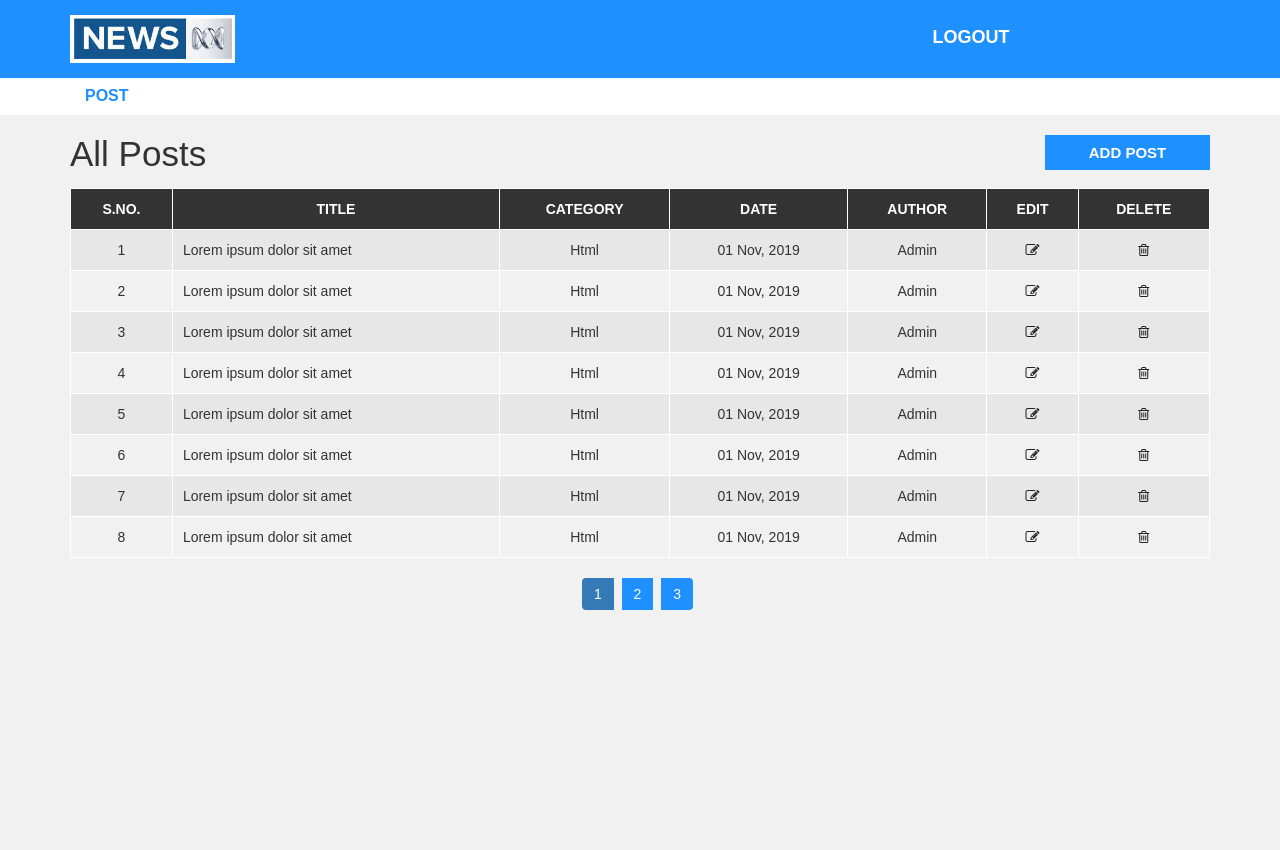
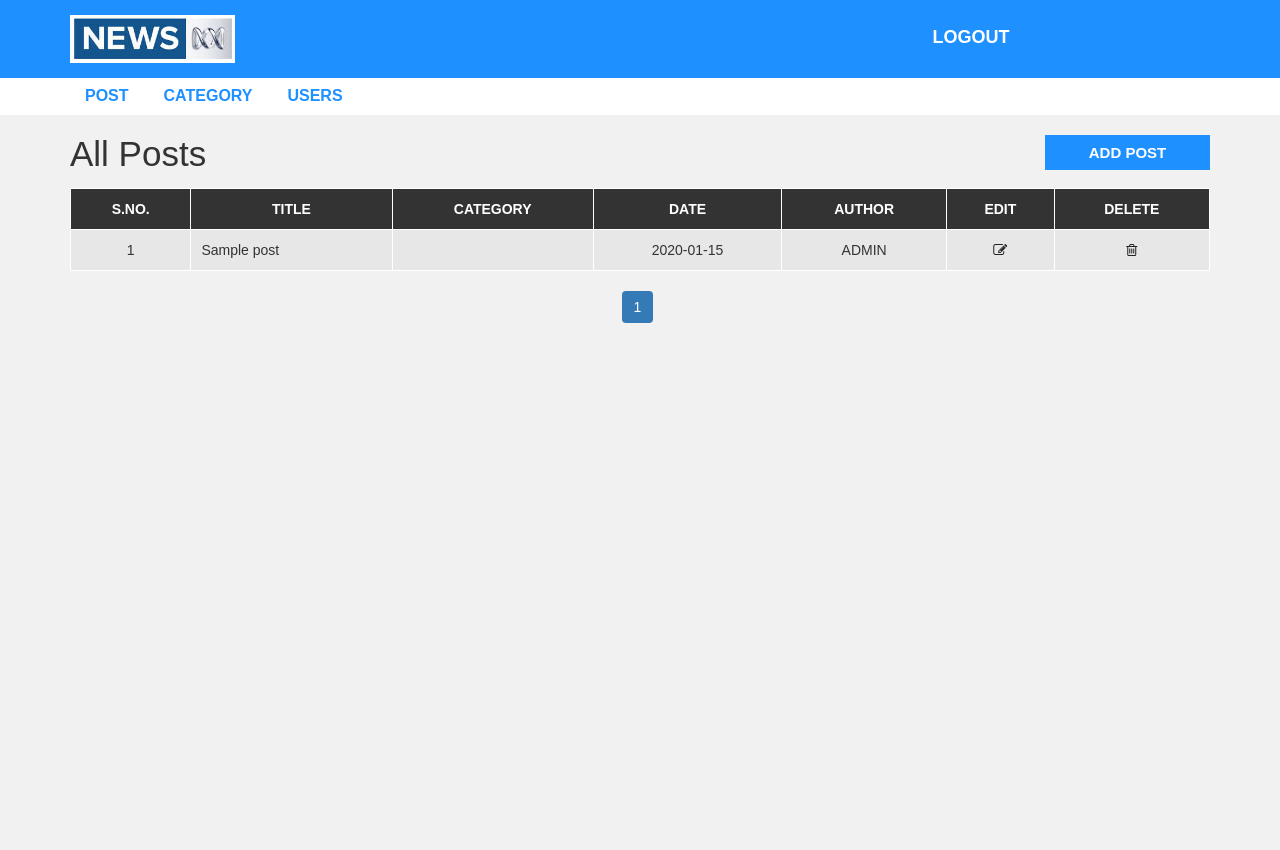
Before and after one commit to Jenil45/News-Template-Website, a PHP site: page /news-template/admin/post.php?page=1 in a window 1280 px wide. Shown: the top 850 px of the page. Run offline with PHP 8.4, Linux system fonts and the light colour scheme; the visitor is signed in with stand-in values (Sample User, id 1); tables that the repository leaves empty hold one stand-in row (values such as "Sample post").

Commit message:
Update post.php

```diff
--- a/admin/post.php
+++ b/admin/post.php
@@ -1,13 +1,4 @@
 <?php include "header.php";
-
-    // session_start();
-    // if(isset($_SESSION['username']))
-    // {
-    //     echo '<div class="alert alert-success" role="alert">
-    //             You are loggedin
-    //           </div>';
-    // }
-
 ?>
   <div id="admin-content">
       <div class="container">
@@ -19,7 +10,47 @@
                   <a class="add-new" href="add-post.php">add post</a>
               </div>
               <div class="col-md-12">
-                  <table class="content-table">
+
+                            <?php
+                                include "connect.php";
+
+                                $limit = 3;
+
+                                if(isset($_GET['page']))
+                                {
+                                    $page = $_GET['page'];
+                                }
+
+                                else
+                                {
+                                    $page = 1;
+                                }
+
+                                $offset = ($page-1)*$limit;
+
+                                if($_SESSION['role'] == 1)
+                                {
+                                    $sql = "SELECT * FROM post
+                                    LEFT JOIN category ON post.category=category.category_id
+                                    LEFT JOIN user ON post.author=user.user_id
+                                    ORDER BY post.post_id DESC LIMIT $offset , $limit";
+                                    $result = mysqli_query($connection ,$sql) or die("Query failed");
+                                }
+
+                                elseif($_SESSION['role'] == 0)
+                                {
+                                    $sql = "SELECT * FROM post
+                                    LEFT JOIN category ON post.category=category.category_id
+                                    LEFT JOIN user ON post.author=user.user_id
+                                    WHERE post.author={$_SESSION['user_id']}
+                                    ORDER BY post.post_id DESC LIMIT $offset , $limit";
+                                    $result = mysqli_query($connection ,$sql) or die("Query failed");
+                                }
+
+                                if(mysqli_num_rows($result) > 0)
+                                {
+
+                                    echo '<table class="content-table">
                                     <thead>
                                         <th>S.No.</th>
                                         <th>Title</th>
@@ -29,86 +60,72 @@
                                         <th>Edit</th>
                                         <th>Delete</th>
                                     </thead>
-                      <tbody>
-                          <tr>
-                              <td class='id'>1</td>
-                              <td>Lorem ipsum dolor sit amet</td>
-                              <td>Html</td>
-                              <td>01 Nov, 2019</td>
-                              <td>Admin</td>
-                              <td class='edit'><a href='update-post.php'><i class='fa fa-edit'></i></a></td>
-                              <td class='delete'><a href='delete-post.php'><i class='fa fa-trash-o'></i></a></td>
-                          </tr>
-                          <tr>
-                              <td class='id'>2</td>
-                              <td>Lorem ipsum dolor sit amet</td>
-                              <td>Html</td>
-                              <td>01 Nov, 2019</td>
-                              <td>Admin</td>
-                              <td class='edit'><a href='update-post.php'><i class='fa fa-edit'></i></a></td>
-                              <td class='delete'><a href='delete-post.php'><i class='fa fa-trash-o'></i></a></td>
-                          </tr>
-                          <tr>
-                              <td class='id'>3</td>
-                              <td>Lorem ipsum dolor sit amet</td>
-                              <td>Html</td>
-                              <td>01 Nov, 2019</td>
-                              <td>Admin</td>
-                              <td class='edit'><a href='update-post.php'><i class='fa fa-edit'></i></a></td>
-                              <td class='delete'><a href='delete-post.php'><i class='fa fa-trash-o'></i></a></td>
-                          </tr>
-                          <tr>
-                              <td class='id'>4</td>
-                              <td>Lorem ipsum dolor sit amet</td>
-                              <td>Html</td>
-                              <td>01 Nov, 2019</td>
-                              <td>Admin</td>
-                              <td class='edit'><a href='update-post.php'><i class='fa fa-edit'></i></a></td>
-                              <td class='delete'><a href='delete-post.php'><i class='fa fa-trash-o'></i></a></td>
-                          </tr>
-                          <tr>
-                              <td class='id'>5</td>
-                              <td>Lorem ipsum dolor sit amet</td>
-                              <td>Html</td>
-                              <td>01 Nov, 2019</td>
-                              <td>Admin</td>
-                              <td class='edit'><a href='update-post.php'><i class='fa fa-edit'></i></a></td>
-                              <td class='delete'><a href='delete-post.php'><i class='fa fa-trash-o'></i></a></td>
-                          </tr>
-                          <tr>
-                              <td class='id'>6</td>
-                              <td>Lorem ipsum dolor sit amet</td>
-                              <td>Html</td>
-                              <td>01 Nov, 2019</td>
-                              <td>Admin</td>
-                              <td class='edit'><a href='update-post.php'><i class='fa fa-edit'></i></a></td>
-                              <td class='delete'><a href='delete-post.php'><i class='fa fa-trash-o'></i></a></td>
-                          </tr>
-                          <tr>
-                              <td class='id'>7</td>
-                              <td>Lorem ipsum dolor sit amet</td>
-                              <td>Html</td>
-                              <td>01 Nov, 2019</td>
-                              <td>Admin</td>
-                              <td class='edit'><a href='update-post.php'><i class='fa fa-edit'></i></a></td>
-                              <td class='delete'><a href='delete-post.php'><i class='fa fa-trash-o'></i></a></td>
-                          </tr>
-                          <tr>
-                              <td class='id'>8</td>
-                              <td>Lorem ipsum dolor sit amet</td>
-                              <td>Html</td>
-                              <td>01 Nov, 2019</td>
-                              <td>Admin</td>
-                              <td class='edit'><a href='update-post.php'><i class='fa fa-edit'></i></a></td>
-                              <td class='delete'><a href='delete-post.php'><i class='fa fa-trash-o'></i></a></td>
-                          </tr>
-                      </tbody>
-                  </table>
-                  <ul class='pagination admin-pagination'>
-                      <li class="active"><a>1</a></li>
-                      <li><a>2</a></li>
-                      <li><a>3</a></li>
-                  </ul>
+                                    <tbody>';
+                                        while($row = mysqli_fetch_assoc($result))
+                                        {
+                                            if($row['role'] == 0)
+                                            {
+                                                $author = "Normal User";
+                                            }
+                                            else
+                                            {
+                                                $author = "ADMIN";
+                                            }
+                                            echo "<tr>
+                                            <td class='id'>".$row['post_id']."</td>
+                                            <td>".$row['title']."</td>
+                                            <td>".$row['category_name']."</td>
+                                            <td>".$row['post_date']."</td>
+                                            <td>".$author."</td>
+                                            <td class='edit'><a href='update-post.php?id=".$row['post_id']."'><i class='fa fa-edit'></i></a></td>
+                                            <td class='delete'><a href='delete-post.php?id=".$row['post_id']."&catid=".$row['category']."'><i class='fa fa-trash-o'></i></a></td>
+                                            </tr>";
+                                        }
+
+                                        echo '</tbody>
+                                    </table>';
+                                }
+                            ?>
+
+                    <?php
+                    $sql1 = "SELECT * FROM post";
+                    $result1 = mysqli_query($connection , $sql1) or die("Query failed");
+
+                    if(mysqli_num_rows($result1) > 0)
+                    {
+                        $total_record = mysqli_num_rows($result1);
+                        $limit = 3;
+                        $total_page = ceil($total_record/$limit);
+
+                        echo "<ul class='pagination admin-pagination'>";
+
+                        if($page > 1)
+                        {
+                            echo "<li><a href='post.php?page=".($page-1)."'>Previous</a></li>";
+                        }
+                        for($i = 1 ; $i <= $total_page ; $i++)
+                        {
+                            if($i == $page)
+                            {
+                                $active = "active";
+                            }
+
+                            else
+                            {
+                                $active = "";
+                            }
+
+                            echo "<li class=".$active."><a href='post.php?page=".$i."'>".$i."</a></li>";
+                        }
+                        if($page < $total_page)
+                        {
+                            echo "<li><a href='post.php?page=".($page+1)."'>Next</a></li>";
+                        }
+                    echo "</ul>";
+                    }
+                ?>
+
+
               </div>
           </div>
       </div>
```
Lines whose indentation alone changed are shown as unchanged.
